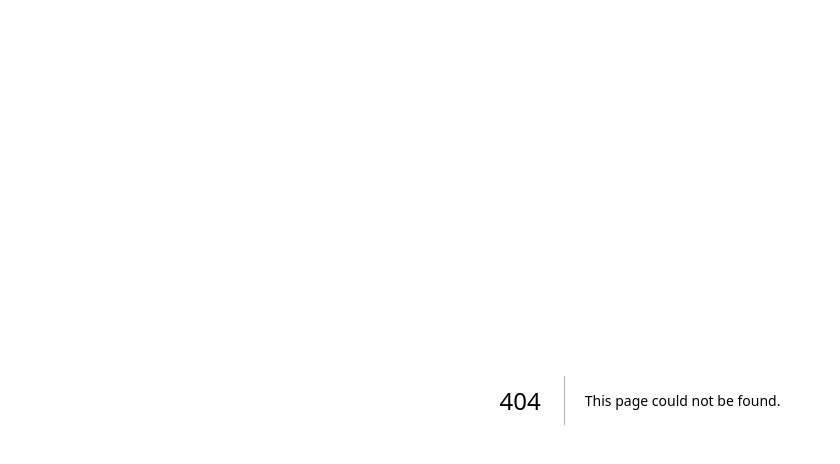
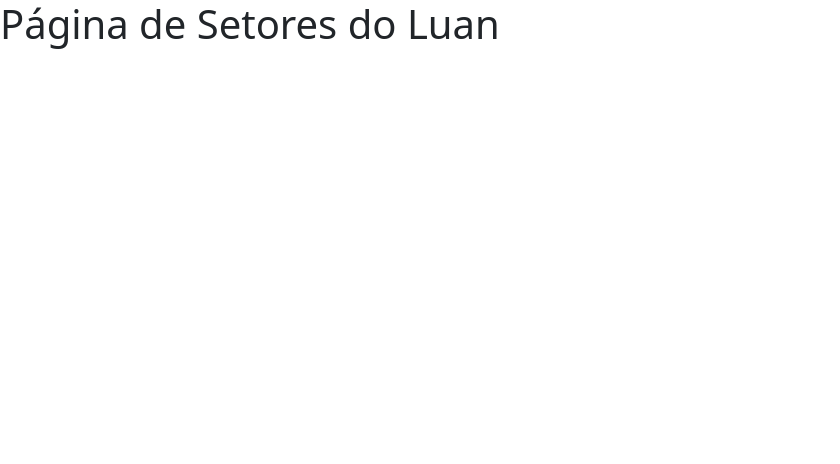
Before and after one commit to AlexAlves-10/pi-chamados, a Next.js app: page /setores in a window 1280 px wide. Before the commit this address had no page. Shown: the top 464 px of the page, without its empty margins (0-840 px from the left). Built offline with nearby package versions, Linux system fonts and the light colour scheme.

Commit message:
páginas do Luan

```diff
--- /dev/null
+++ b/app/setores/page.js
@@ -0,0 +1,7 @@
+export default function Setores(){
+    return(
+        <div>
+            <h1>Página de Setores do Luan</h1>
+        </div>
+    )
+}
```
Also changed, not shown: app/login/page.js (added, +7 -0 lines).
